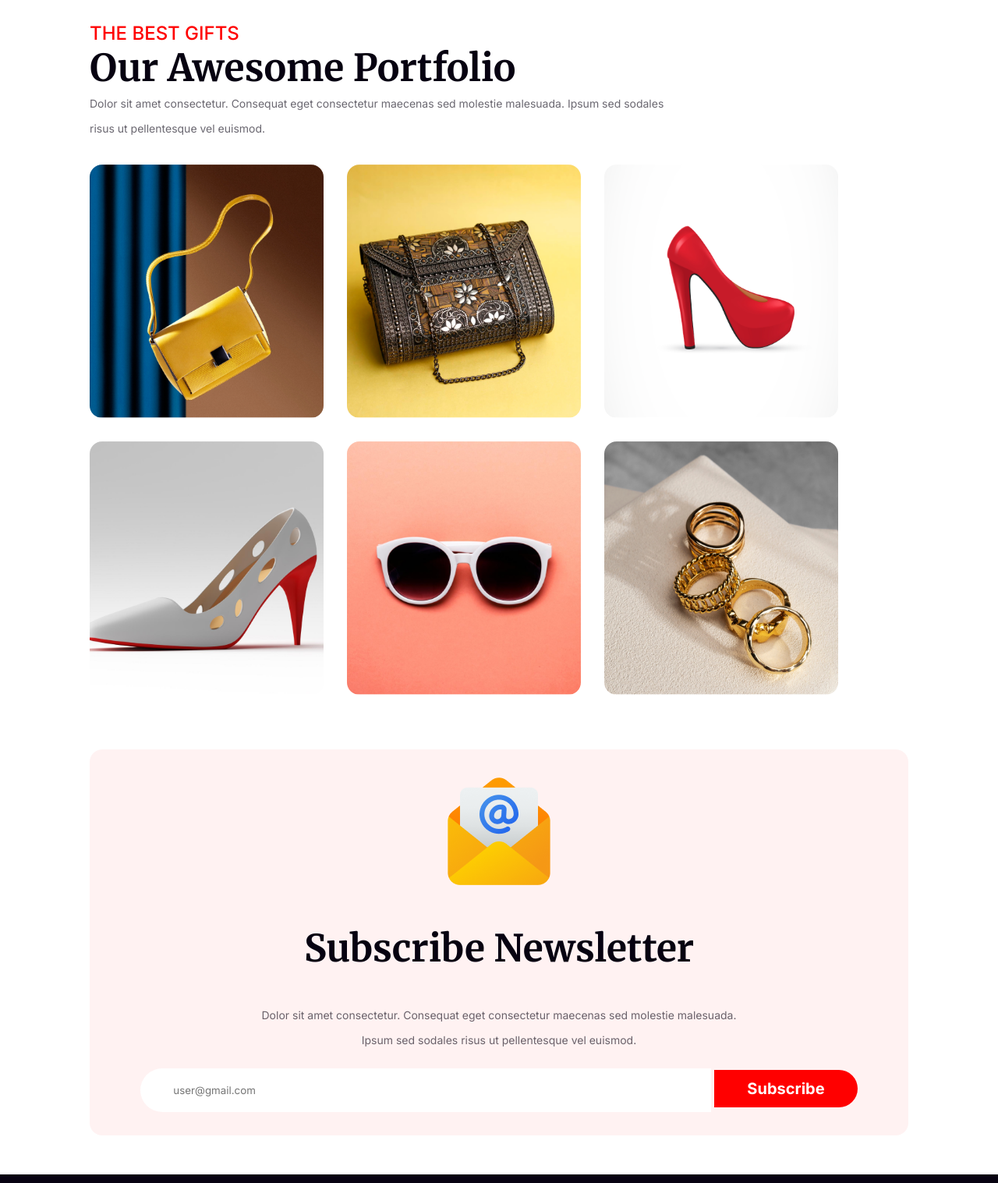
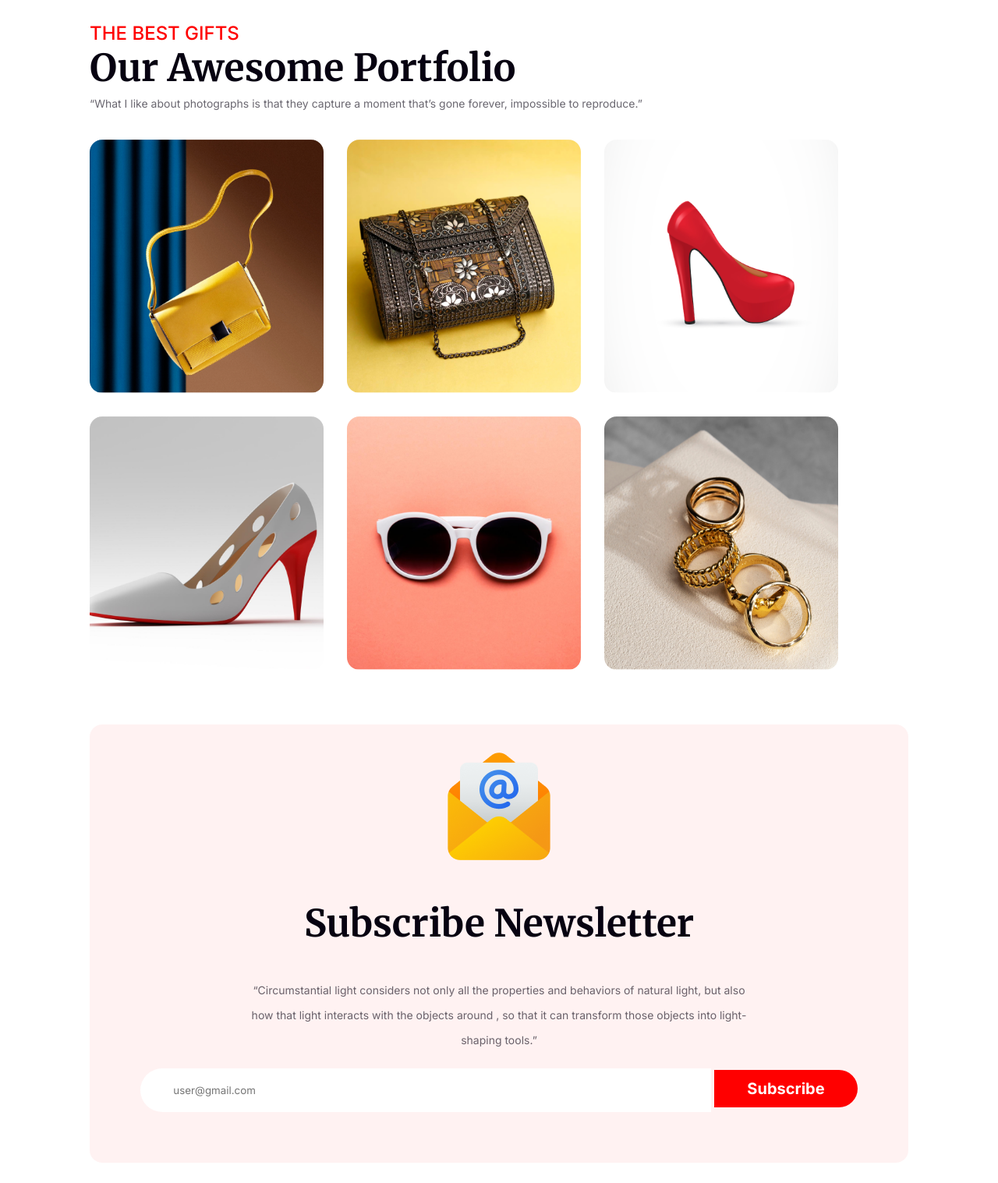
Before and after one commit to sakib-code00/new-year, a plain HTML site: page index.html in a window 1280 px wide. Shown: the part 2290-3807 px from the top of the page at 78% size. Drawn offline with Linux system fonts and the light colour scheme.

Commit message:
final tuch 02

```diff
--- a/index.html
+++ b/index.html
@@ -30,7 +30,7 @@
         <div class="welcome-content">
             <div class="welcome-text">
                 <h1>Welcome to midnight party</h1>
-                <p>Dolor sit amet consectetur. Consequat eget consectetur maecenas sed molestie malesuada. Ipsum sed sodales risus ut pellentesque vel euismod.</p>
+                <p>I wish this year is the finest one but for you because this time closing year you had an high-quality life! You’re worth it!</p>
                 <button -type="button" onclick="alert('Thanks')">JOIN NOW</button>
             </div>
             <div class="welcome-image">
@@ -52,7 +52,7 @@
         <div class="gellery-text">
             <h5>THE BEST GIFTS</h5>
             <h1>Our Awesome Portfolio</h1>
-            <p>Dolor sit amet consectetur. Consequat eget consectetur maecenas sed molestie malesuada. Ipsum sed sodales risus ut pellentesque vel euismod.</p>
+            <p>“What I like about photographs is that they capture a moment that’s gone forever, impossible to reproduce.”</p>
         </div>
         <div class="gellery-photo">
             <img src="images/Rectangle 3.png" alt="">
@@ -69,7 +69,7 @@
     <section id="message">
         <img src="images/Group 61.png" alt="mail-icon">
         <h1>Subscribe Newsletter</h1>
-        <p>Dolor sit amet consectetur. Consequat eget consectetur maecenas sed molestie malesuada. Ipsum sed sodales risus ut pellentesque vel euismod.</p>
+        <p>“Circumstantial light considers not only all the properties and behaviors of natural light, but also how that light interacts with the objects around , so that it can transform those objects into light-shaping tools.”</p>
         <form action="">
             <input type="email" placeholder="user@gmail.com">
             <button type="button" onclick="alert('Thanks')">Subscribe</button>
--- a/style.css
+++ b/style.css
@@ -289,7 +289,7 @@ span{
     cursor: pointer;
  }
  #message form{
-   padding-bottom: 30px;
+   padding-bottom: 65px;
  }
 
  /*footer section*/
```
